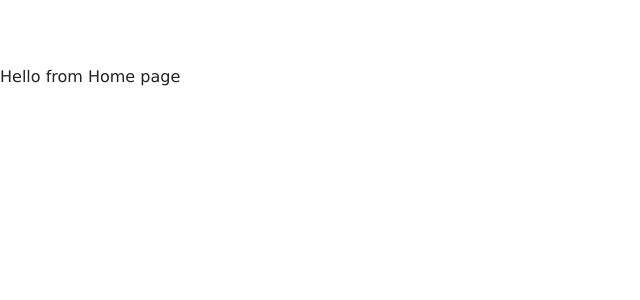
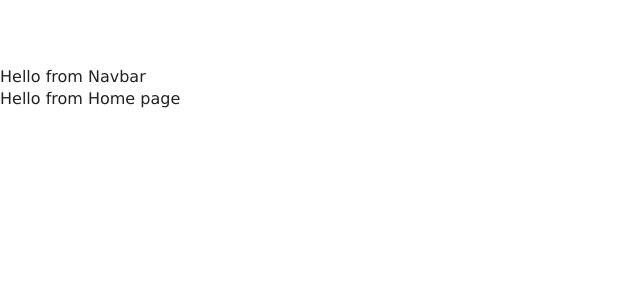
Before and after one commit to dewaleolaoye/beachresort, a React (Create React App) app: page / in a window 1280 px wide. Shown: the top 300 px of the page, without its empty margins (0-640 px from the left). Built offline with nearby package versions, Linux system fonts and the light colour scheme.

Commit message:
router setup

```diff
--- a/src/App.js
+++ b/src/App.js
@@ -7,9 +7,12 @@ import Rooms from './pages/Rooms';
 import SingleRoom from './pages/SingleRoom';
 import Error from './pages/Error';
 
+import Navbar from './components/Navbar';
+
 function App() {
   return (
     <>
+      <Navbar />
       <Switch>
         <Route exact path="/" component={Home} />
         <Route exact path="/rooms/" component={Rooms} />
--- /dev/null
+++ b/src/components/Navbar.js
@@ -0,0 +1,6 @@
+import React, { Component } from 'react';
+export default class Navbar extends Component {
+  render() {
+    return <div>Hello from Navbar</div>;
+  }
+}
```
